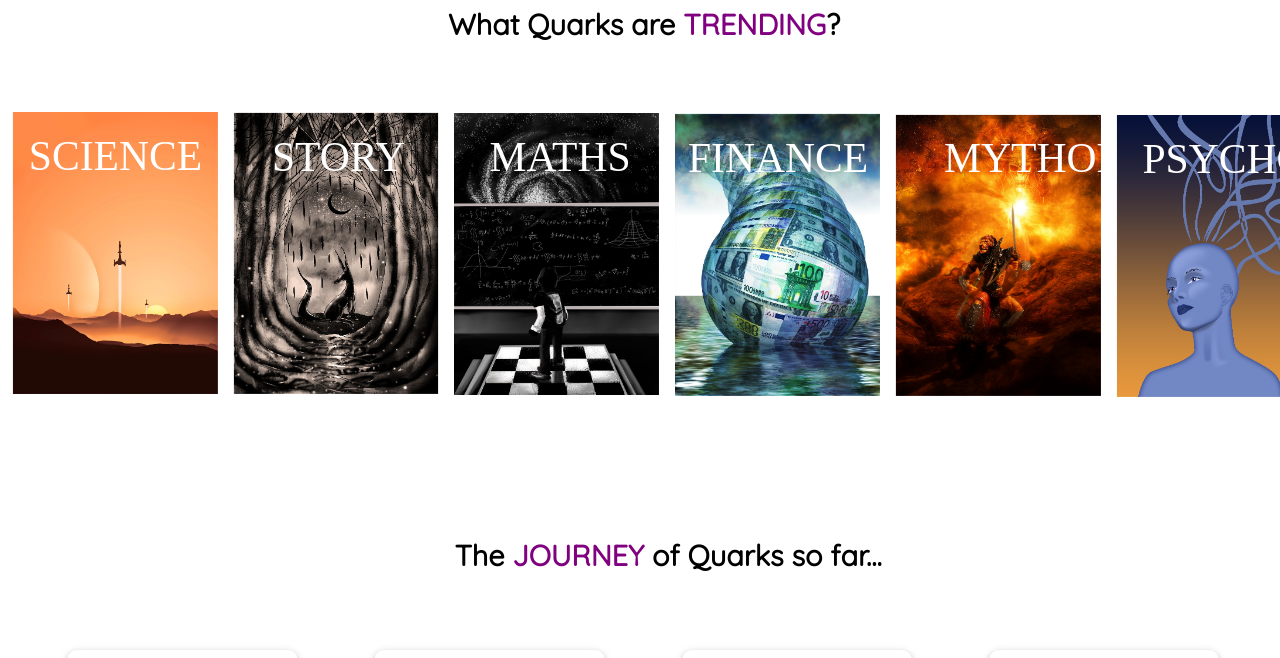
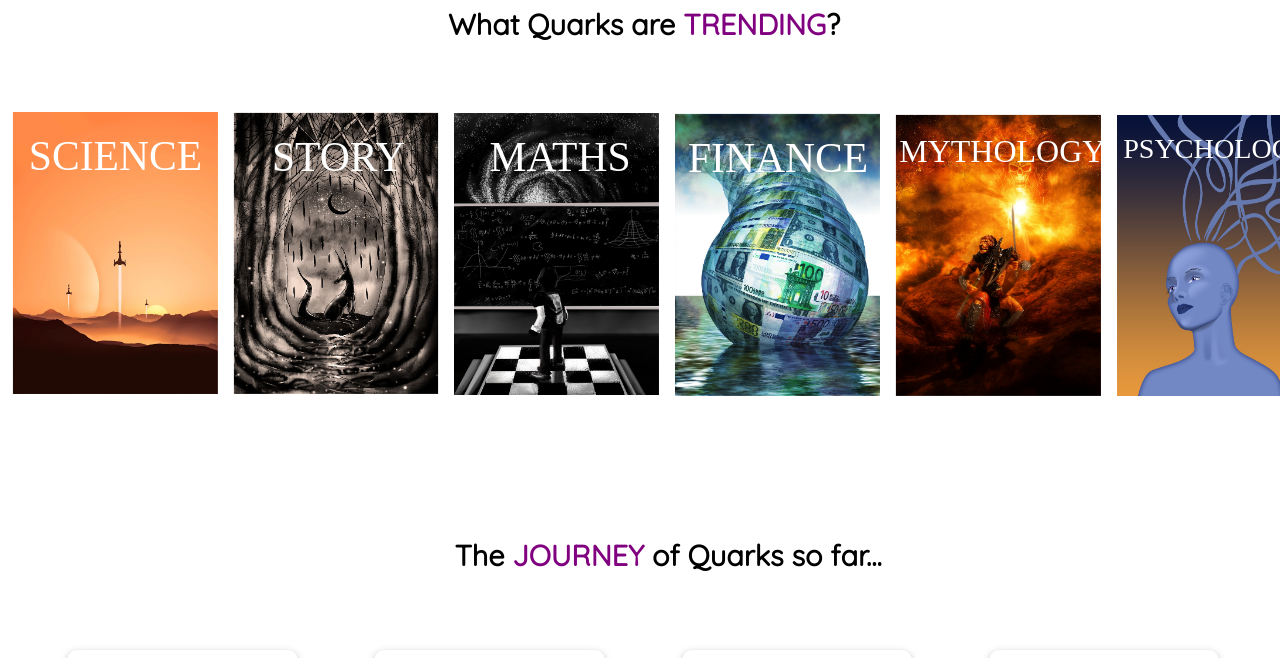
Before and after one commit to abhigyan1996/Quarks, a plain HTML site: page homePage.html in a window 1280 px wide. Shown: the part 1360-2018 px from the top of the page. Drawn offline with nearby package versions, Linux system fonts and the light colour scheme; a web font is replaced by a local one.

Commit message:
Update stylesDesktop.css

```diff
--- a/stylesDesktop.css
+++ b/stylesDesktop.css
@@ -496,12 +496,14 @@
 
 #subEpicsTxt{
 	margin-top: -21vw;
-	margin-left: 71.5vw;
+	margin-left: 68vw;
+	font-size:2.5vw;
 }
 
 #subPsychologyTxt{
 	margin-top: -21vw;
-	margin-left: 87vw;
+	margin-left: 85.5vw;
+	font-size: 2.2vw;
 }
 
 #subPsychologyTxt2{
```
